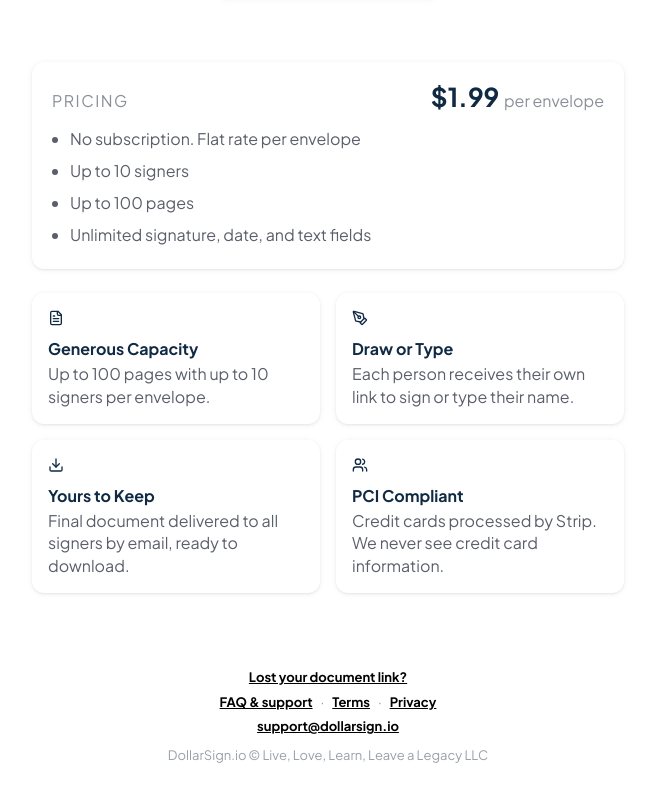
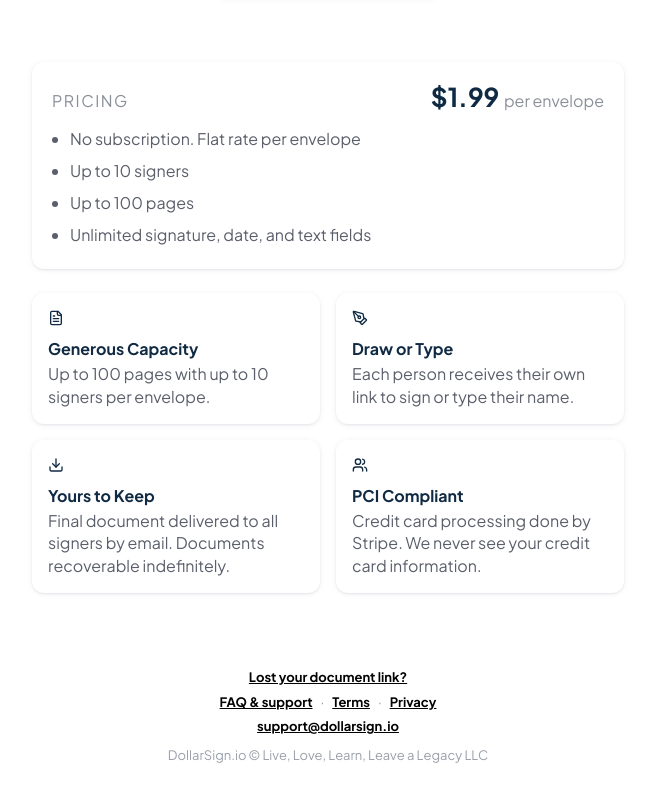
Before and after one commit to livelovelearnleavealegacy-droid/dollarsign-io, a Next.js app: page / in a window 1280 px wide. Shown: the part 442-1234 px from the top of the page, without its empty margins (312-967 px from the left). Built offline with nearby package versions, Linux system fonts and the light colour scheme.

Commit message:
Update page.js

```diff
--- a/app/page.js
+++ b/app/page.js
@@ -234,8 +234,8 @@ export default function Home() {
               {[
                 { icon: <FileText size={16} />, t: "Generous Capacity", d: `Up to ${MAX_PAGES} pages with up to ${MAX_SIGNERS} signers per envelope.` },
                 { icon: <PenTool size={16} />, t: "Draw or Type", d: "Each person receives their own link to sign or type their name." },
-                { icon: <Download size={16} />, t: "Yours to Keep", d: "Final document delivered to all signers by email, ready to download." },
-                { icon: <Users size={16} />, t: "PCI Compliant", d: `Credit cards processed by Strip. We never see credit card information.` },
+                { icon: <Download size={16} />, t: "Yours to Keep", d: "Final document delivered to all signers by email. Documents recoverable indefinitely." },
+                { icon: <Users size={16} />, t: "PCI Compliant", d: `Credit card processing done by Stripe. We never see your credit card information.` },
               ].map((c, i) => (
                 <div key={i} style={{ background: "var(--card)", borderRadius: 12, boxShadow: "var(--shadow)", padding: 16 }}>
                   <div style={{ color: "var(--accent)", marginBottom: 8 }}>{c.icon}</div>
```
